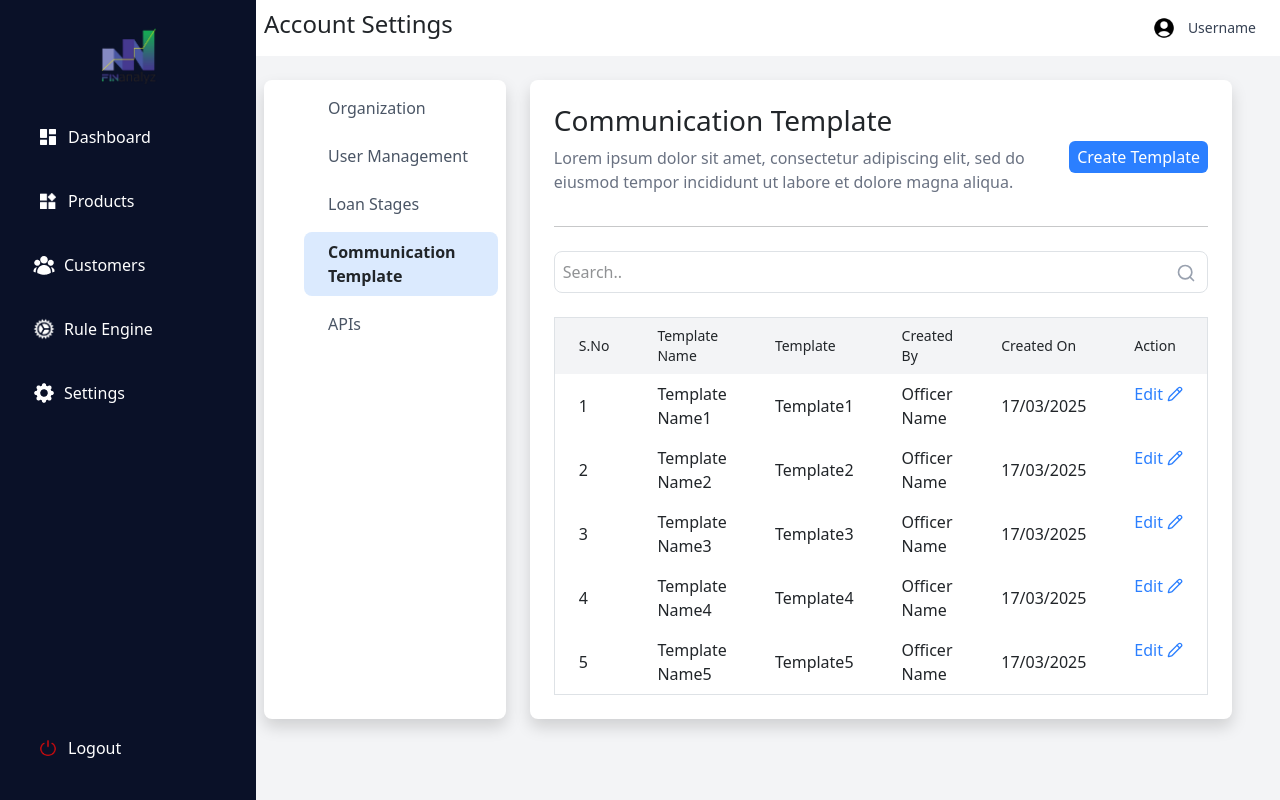
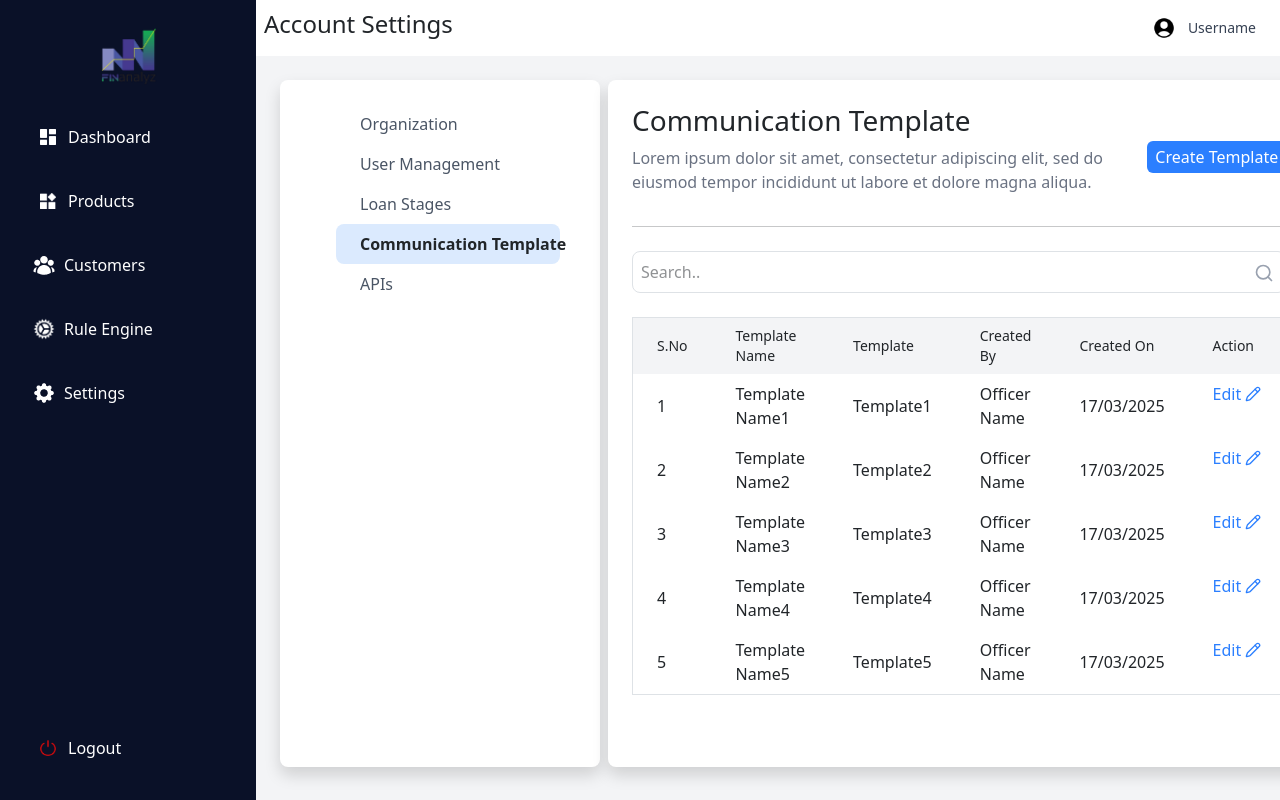
Before and after one commit to DESHMUKH-NIKITA/authentication-practice, a Next.js app: page /communication-template in a window 1280 px wide. Built offline with nearby package versions, Linux system fonts and the light colour scheme.

Commit message:
conflict solved

```diff
--- a/src/app/account-settings/page.js
+++ b/src/app/account-settings/page.js
@@ -57,7 +57,7 @@ export default function AccountSettings() {
           </div>
         </div>
         <div className="flex-grow p-6 bg-gray-100 overflow-y-auto">
-          <div className="flex ">
+          <div className="flex">
             <LeftMenu />
             <div className="flex-grow bg-white rounded-lg shadow p-6">
               {/* Header Section */}
--- a/src/app/communication-template/page.js
+++ b/src/app/communication-template/page.js
@@ -35,7 +35,7 @@ export default function CommunicationTemplate() {
         <div className="flex-grow p-6 bg-gray-100 overflow-y-auto">
           <div className="flex">
             <LeftMenu />
-            <div className="flex-grow bg-white rounded-lg shadow p-6 mr-6">
+            <div className="flex-grow bg-white rounded-lg shadow p-4 mr-6">
               {!showForm && !templatePreview && (
                 <>
                   <div className="flex justify-between items-center mb-2">
--- a/src/components/LeftMenu.js
+++ b/src/components/LeftMenu.js
@@ -1,8 +1,9 @@
 'use client';
 
 // import { useRouter, usePathname } from 'next/navigation';
+// import { usePathname, useRouter } from 'next/navigation';
 import { useRouter, usePathname } from 'next/navigation';
-// import { useState, useEffect } from 'react';
+import { useState, useEffect } from 'react';
 
 export default function LeftMenu() {
   const router = useRouter();
@@ -25,8 +26,8 @@ export default function LeftMenu() {
   const userManagementRoutes = ['/user-management', '/add-new-user', '/add-new-role'];
 
   return (
-    <div className="w-1/3 bg-white rounded-lg shadow p-2 mr-6 ml-60">
-      <ul className="space-y-2">
+    <div className="w-1/1.8 bg-white rounded-lg shadow p-4 mr-2 container-left">
+      <ul className="space-x-4">
         {menuItems.map((item) => {
           const isActive =
             pathname === item.path ||
@@ -36,7 +37,7 @@ export default function LeftMenu() {
             <li
               key={item.path}
               onClick={() => navigateTo(item.path)}
-              className={`cursor-pointer transition px-4 py-2 rounded-lg ${
+              className={`cursor-pointer transition px-4 py-2 rounded-lg whitespace-nowrap ${
                 isActive
                   ? 'bg-blue-100 text-black-600 font-semibold'  // Active item with blue background
                   : 'text-gray-600 hover:text-blue-600 hover:bg-black-50 transition'  // Inactive with hover effect
```
